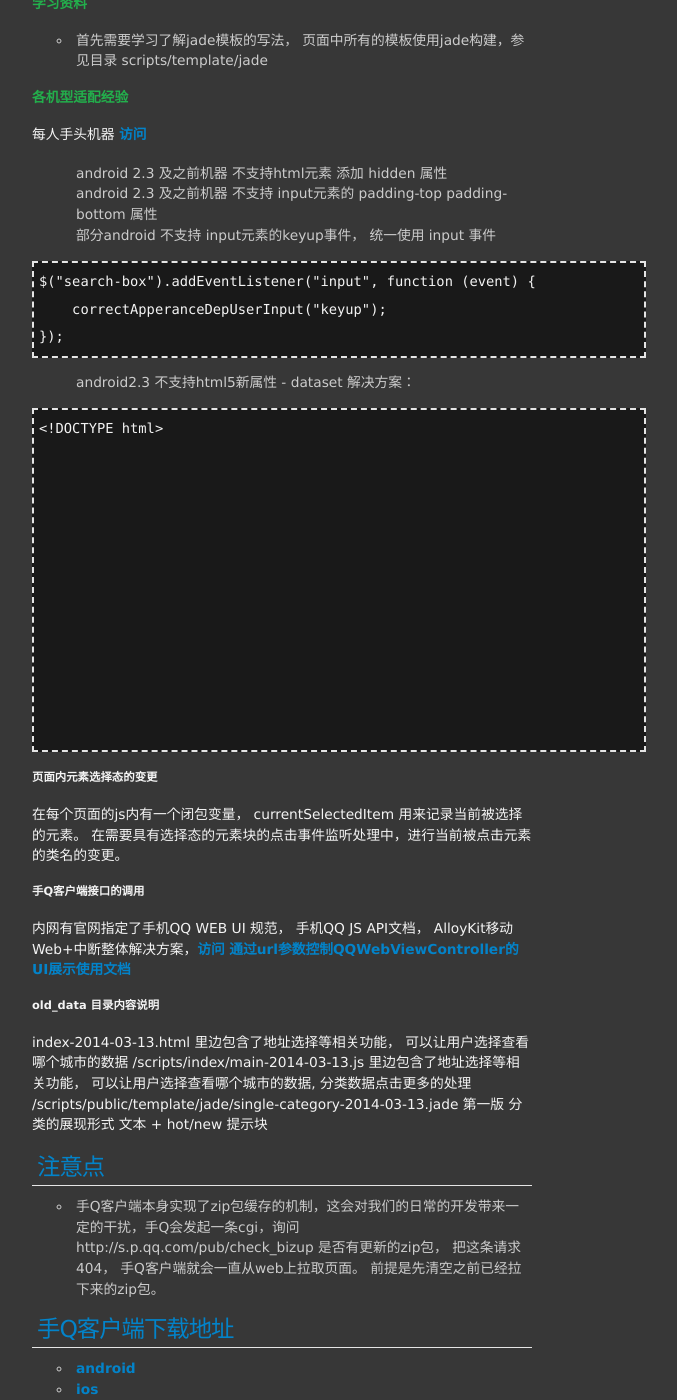
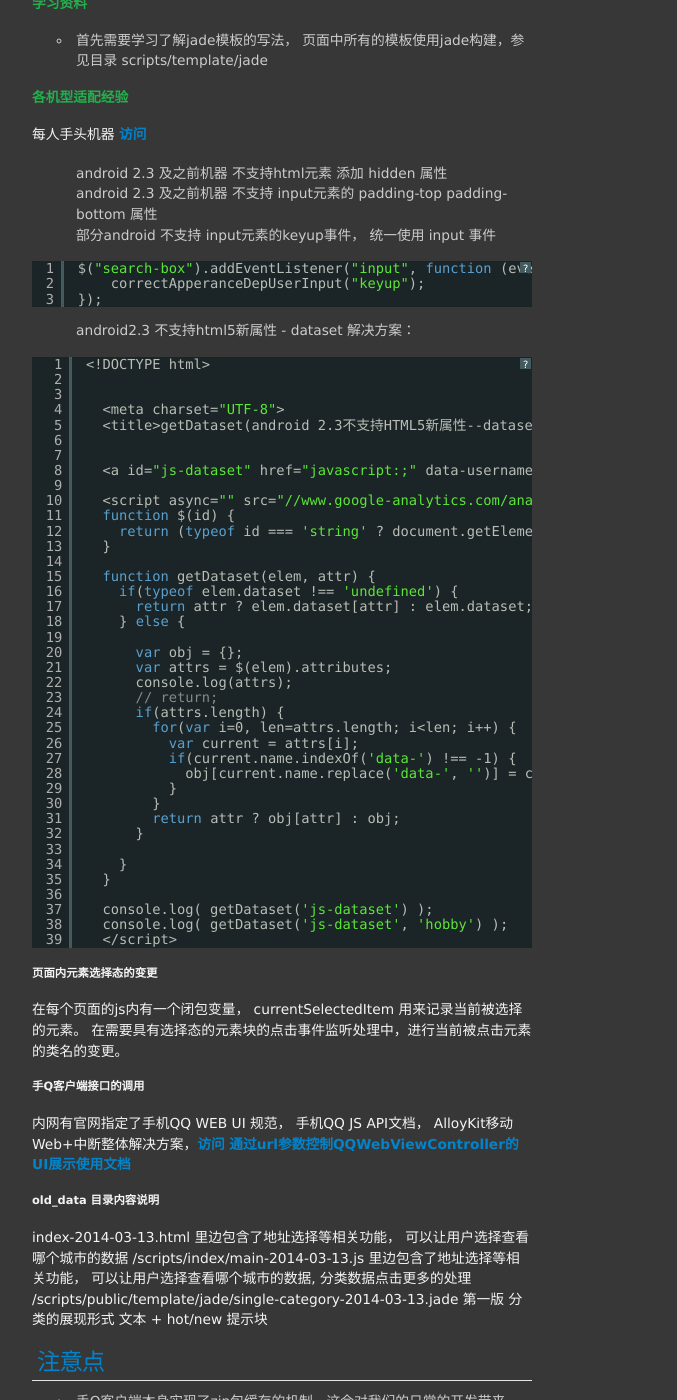
Before and after one commit to materliu/materliu.github.io, a Jekyll site: the page built from all/tencent/_posts/2014-03-12-手Q查找README.md, in a window 1280 px wide and 1400 px high, scrolled down 3298 px. Shown: the whole window, without its empty margins (273-950 px from the left). Built offline with Jekyll 4.4.1, drawn with Linux system fonts in a browser that asks for light colours; Markdown is read by kramdown in place of the engine named in the settings.

Commit message:
格式规范 ！

```diff
--- a/all/tencent/_posts/2014-03-12-手Q查找README.md
+++ b/all/tencent/_posts/2014-03-12-手Q查找README.md
@@ -146,13 +146,13 @@ http://ars.isd.com/
 1. android 2.3 及之前机器 不支持html元素 添加 hidden 属性
 2. android 2.3 及之前机器 不支持 input元素的 padding-top padding-bottom 属性
 3. 部分android 不支持 input元素的keyup事件， 统一使用 input 事件
-<pre class="blush: js">
+<pre class="brush: js">
 $("search-box").addEventListener("input", function (event) {
     correctApperanceDepUserInput("keyup");
 });
 </pre>
 4. android2.3 不支持html5新属性 - dataset 解决方案：
-<pre class="blush: js">
+<pre class="brush: js">
 <!DOCTYPE html>
 <html>
 <head>
```
